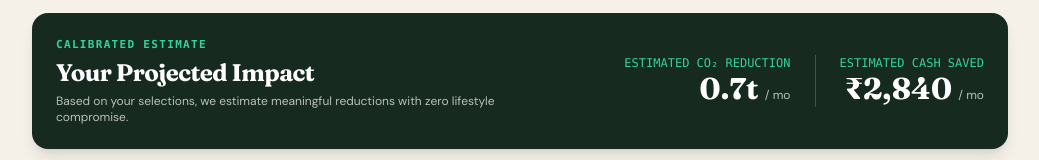
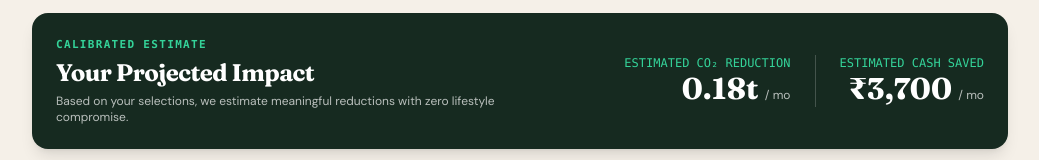
Before and after one commit to akashsharmapb09-cpu/sustainable-app, a Next.js app: page /onboarding in a window 1280 px wide. Both pictures are taken after a click on the button "Continue to Priorities". Shown: the part 1285-1445 px from the top of the page, without its empty margins (120-1159 px from the left). Built offline with nearby package versions, Linux system fonts and the light colour scheme.

Commit message:
Make onboarding impact estimates update in real time
Calculate monthly CO2 and cash estimates from live onboarding selections.

```diff
--- a/app/onboarding/page.tsx
+++ b/app/onboarding/page.tsx
@@ -1,6 +1,6 @@
 'use client';
 
-import { useState } from 'react';
+import { useMemo, useState } from 'react';
 import { useRouter } from 'next/navigation';
 import Image from 'next/image';
 import { Check, ArrowRight, ArrowLeft } from 'lucide-react';
@@ -163,6 +163,46 @@ export default function OnboardingPage() {
   const [interests, setInterests] = useState<string[]>(['transport', 'energy', 'food']);
   const [effort, setEffort] = useState<EffortLevel>('moderate');
   const [budget, setBudget] = useState<'low' | 'medium' | 'high'>('medium');
+
+  // Live monthly estimates derived from the current onboarding selections.
+  const projectedImpact = useMemo(() => {
+    const commuteImpact = {
+      public_transit: { co2: 100, cash: 1800 },
+      two_wheeler: { co2: 45, cash: 850 },
+      car_ev: { co2: 65, cash: 1100 },
+      car_petrol: { co2: 0, cash: 0 },
+      walk_cycle: { co2: 115, cash: 2200 },
+      carpool: { co2: 55, cash: 1200 },
+    }[commute];
+
+    const dietImpact = {
+      omnivore: { co2: 0, cash: 0 },
+      vegetarian: { co2: 28, cash: 900 },
+      vegan: { co2: 48, cash: 1250 },
+    }[diet];
+
+    const effortFactor = { easy: 0.7, moderate: 1, committed: 1.3 }[effort];
+    const budgetFactor = { low: 0.9, medium: 1, high: 1.1 }[budget];
+    const householdFactor = 0.7 + householdSize * 0.1;
+
+    const focusImpact = [
+      { id: 'energy', co2: 38, cash: 650 },
+      { id: 'food', co2: 12, cash: 350 },
+      { id: 'waste', co2: 10, cash: 250 },
+      { id: 'shopping', co2: 8, cash: 300 },
+      { id: 'travel', co2: 14, cash: 200 },
+    ].filter((item) => interests.includes(item.id));
+
+    const focusCo2 = focusImpact.reduce((total, item) => total + item.co2, 0);
+    const focusCash = focusImpact.reduce((total, item) => total + item.cash, 0);
+    const transportCo2 = interests.includes('transport') ? commuteImpact.co2 : 0;
+    const transportCash = interests.includes('transport') ? commuteImpact.cash : 0;
+
+    return {
+      co2Tonnes: ((transportCo2 + dietImpact.co2 + focusCo2) * effortFactor * householdFactor) / 1000,
+      cashRupees: Math.round((transportCash + dietImpact.cash + focusCash) * effortFactor * budgetFactor * householdFactor),
+    };
+  }, [commute, diet, householdSize, interests, effort, budget]);
 
   const toggleInterest = (id: string) => {
     setInterests((prev) => (prev.includes(id) ? prev.filter((x) => x !== id) : [...prev, id]));
@@ -530,11 +570,11 @@ export default function OnboardingPage() {
               <div className="flex items-center gap-6 divide-x divide-white/20">
                 <div className="text-right">
                   <span className="block text-xs font-mono text-emerald-400">ESTIMATED CO₂ REDUCTION</span>
-                  <strong className="font-serif text-2xl sm:text-3xl font-bold text-white">0.7t <span className="text-xs font-sans font-normal text-white/70">/ mo</span></strong>
+                  <strong className="font-serif text-2xl sm:text-3xl font-bold text-white">{projectedImpact.co2Tonnes.toFixed(2)}t <span className="text-xs font-sans font-normal text-white/70">/ mo</span></strong>
                 </div>
                 <div className="pl-6 text-right">
                   <span className="block text-xs font-mono text-emerald-400">ESTIMATED CASH SAVED</span>
-                  <strong className="font-serif text-2xl sm:text-3xl font-bold text-white">₹2,840 <span className="text-xs font-sans font-normal text-white/70">/ mo</span></strong>
+                  <strong className="font-serif text-2xl sm:text-3xl font-bold text-white">₹{projectedImpact.cashRupees.toLocaleString('en-IN')} <span className="text-xs font-sans font-normal text-white/70">/ mo</span></strong>
                 </div>
               </div>
             </div>
```
